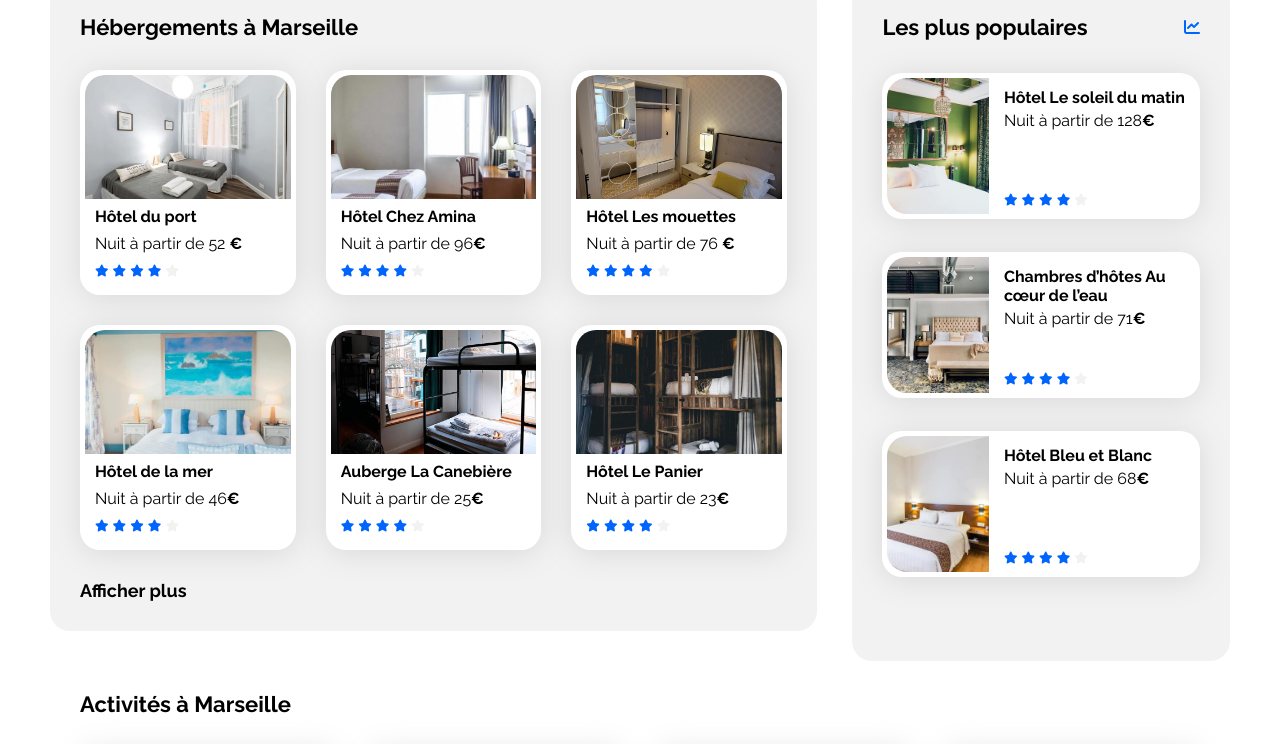
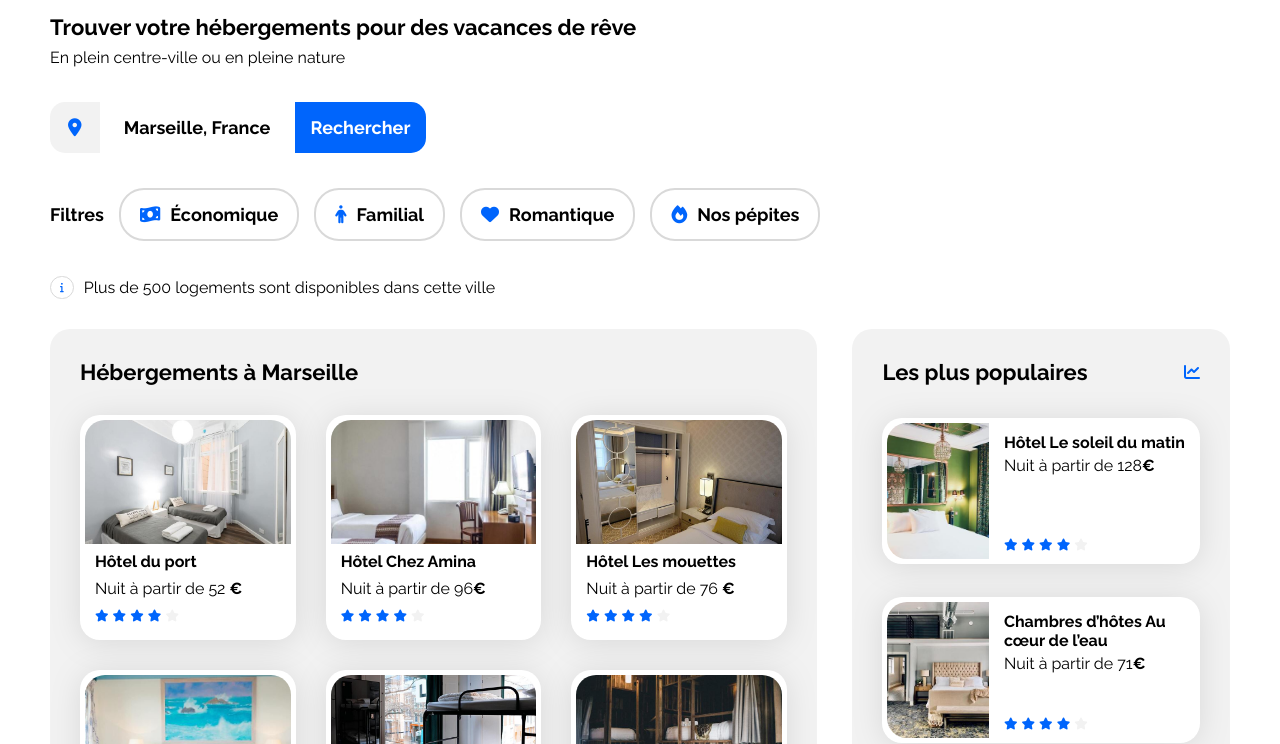
Before and after one commit to Benjzz/OpenclassroomsProject2, a plain HTML site: page index.html in a window 1280 px wide. Shown: the part 95-839 px from the top of the page. Drawn offline with Linux system fonts and the light colour scheme.

Commit message:
Version Desktop fini

```diff
--- a/css/style.css
+++ b/css/style.css
@@ -9,6 +9,7 @@
   --main-color: #0065fc;
   --main-bg-color: #f2f2f2;
   --filter-bg-color: #deebff;
+  --border-color: #d9d9d9;
 }
 
 .fa-solid {
@@ -82,9 +83,95 @@ nav a {
   padding: 16px 0 44px 0;
 }
 nav a:hover {
-  border-top: 2px solid #0065fc;
-  color: #0065fc;
+  border-top: 2px solid var(--main-color);
+  color: var(--main-color);
   padding-top: 14px;
+}
+
+/****** Research ***********/
+.research {
+  margin: 30px 0;
+  display: flex;
+  flex-direction: column;
+  gap: 35px;
+}
+.research-title p {
+  margin-top: 8px;
+}
+
+.research-bar {
+  display: flex;
+}
+.i-location {
+  font-size: 18px;
+  color: black;
+  background: var(--main-bg-color);
+  padding: 15px 18px;
+  border-radius: 15px 0 0 15px;
+  -webkit-border-radius: 15px 0 0 15px;
+  -moz-border-radius: 15px 0 0 15px;
+  -ms-border-radius: 15px 0 0 15px;
+  -o-border-radius: 15px 0 0 15px;
+}
+.research-bar input {
+  border: none;
+  font-size: 18px;
+  font-weight: 700;
+}
+.research-bar input[type='text'] {
+  text-align: center;
+  width: 195px;
+}
+.research-bar input[type='button'] {
+  cursor: pointer;
+  padding: 14px 16px;
+  background: var(--main-color);
+  color: white;
+  border-radius: 0 15px 15px 0;
+  -webkit-border-radius: 0 15px 15px 0;
+  -moz-border-radius: 0 15px 15px 0;
+  -ms-border-radius: 0 15px 15px 0;
+  -o-border-radius: 0 15px 15px 0;
+}
+
+.filter-container {
+  display: flex;
+  align-items: center;
+  gap: 15px;
+}
+.filter-button {
+  font-size: 18px;
+  font-weight: 700;
+  border: 2px solid var(--border-color);
+  border-radius: 25px;
+  background: none;
+  padding: 14px 19px;
+  cursor: pointer;
+  -webkit-border-radius: 25px;
+  -moz-border-radius: 25px;
+  -ms-border-radius: 25px;
+  -o-border-radius: 25px;
+}
+.filter-button:hover {
+  background: var(--filter-bg-color);
+}
+.filter-button i {
+  margin-right: 10px;
+}
+.research-info {
+  display: flex;
+  align-items: center;
+  gap: 10px;
+}
+.i-info {
+  border: 1px solid var(--border-color);
+  border-radius: 50px;
+  font-size: 10px;
+  padding: 5px 9px;
+  -webkit-border-radius: 50px;
+  -moz-border-radius: 50px;
+  -ms-border-radius: 50px;
+  -o-border-radius: 50px;
 }
 
 /****** Hebergements And Populaires ***********/
@@ -117,9 +204,12 @@ nav a:hover {
 .hebergements-cards img {
   height: 124px;
   width: 100%;
-  border-top-left-radius: 20px;
-  border-top-right-radius: 20px;
+  border-radius: 20px 20px 0 0;
   box-sizing: border-box;
+  -webkit-border-radius: 20px 20px 0 0;
+  -moz-border-radius: 20px 20px 0 0;
+  -ms-border-radius: 20px 20px 0 0;
+  -o-border-radius: 20px 20px 0 0;
 }
 .hebergements-cards .card-content {
   margin: 4px 10px 10px;
--- a/index.html
+++ b/index.html
@@ -21,7 +21,28 @@
         </nav>
       </header>
       <main>
-        <section></section>
+        <section class="research">
+          <div class="research-title">
+            <h2 class="section-title">Trouver votre hébergements pour des vacances de rêve</h2>
+            <p>En plein centre-ville ou en pleine nature</p>
+          </div>
+          <form class="research-bar">
+            <div class="i-location"><i class="fa-solid fa-location-dot"></i></div>
+            <input type="text" value="Marseille, France" />
+            <input type="button" value="Rechercher" />
+          </form>
+          <div class="filter-container">
+            <h3 class="subtitle">Filtres</h3>
+            <button class="filter-button"><i class="fa-solid fa-money-bill-wave"></i>Économique</button>
+            <button class="filter-button"><i class="fa-solid fa-person"></i>Familial</button>
+            <button class="filter-button"><i class="fa-solid fa-heart"></i>Romantique</button>
+            <button class="filter-button"><i class="fa-solid fa-fire"></i>Nos pépites</button>
+          </div>
+          <div class="research-info">
+            <div class="i-info"><i class="fa-solid fa-info"></i></div>
+            <p>Plus de 500 logements sont disponibles dans cette ville</p>
+          </div>
+        </section>
         <div class="hebergements-and-populaires" id="hebergements">
           <section class="hebergements">
             <div class="hebergements-title">
```
